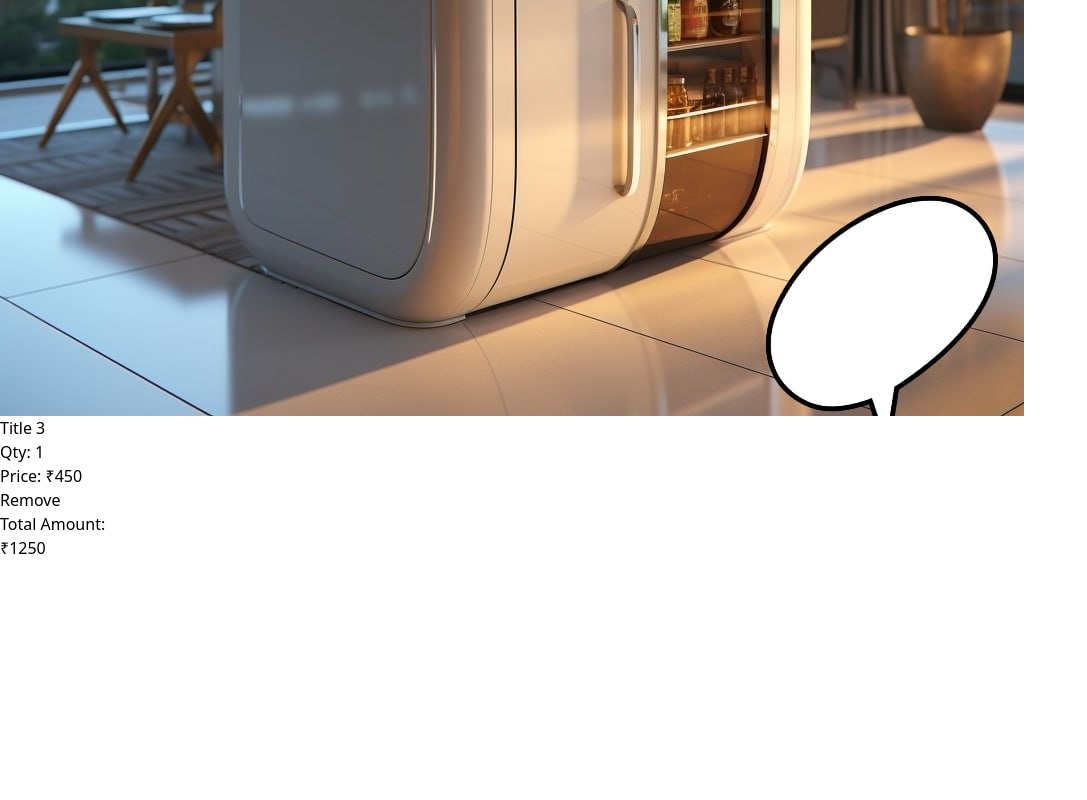
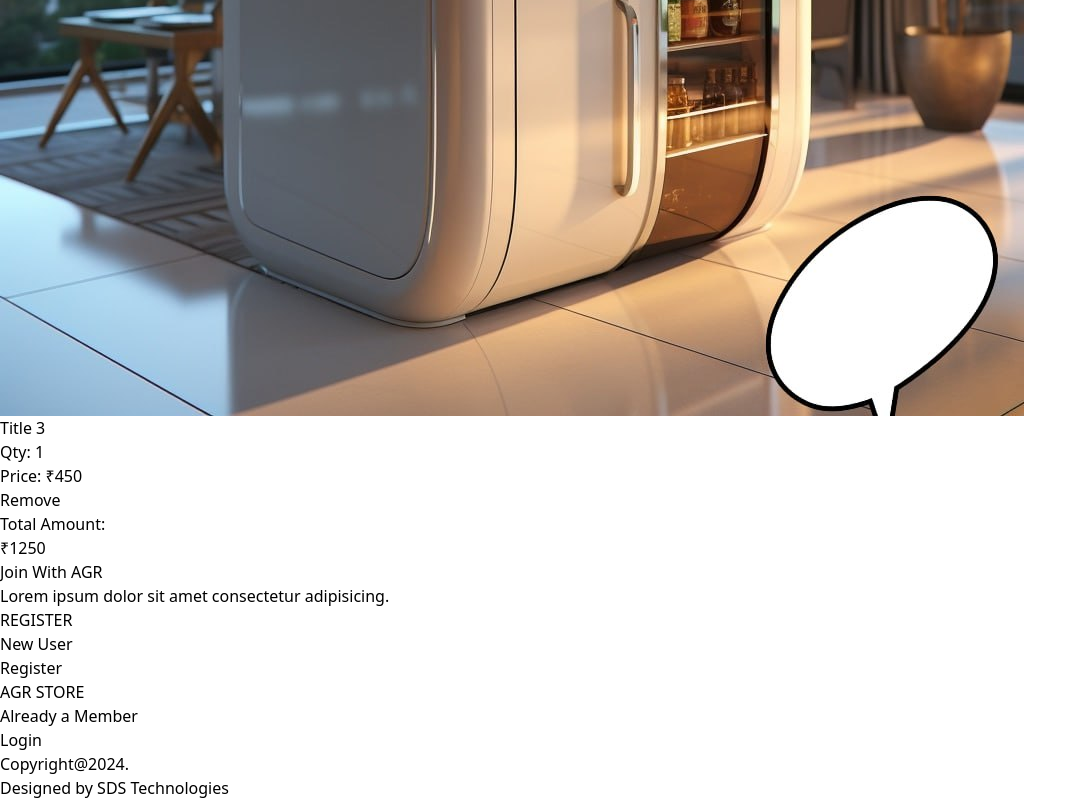
Before and after one commit to saravanasds/Agr-store-frontend, a React (Vite) app: page /cart in a window 1280 px wide. Shown: the part 3864-4664 px from the top of the page, without its empty margins (0-1087 px from the left). Before the commit the page ends 4424 px from the top, so only its background shows below. Built offline with nearby package versions, Linux system fonts and the light colour scheme.

Commit message:
pushed again

```diff
--- a/src/Components/Layout.jsx
+++ b/src/Components/Layout.jsx
@@ -13,7 +13,7 @@ function Layout() {
       <main className="flex-grow">
         <Outlet />
       </main>
-      {/* <Footer /> */}
+      <Footer />
     </div>
     </>
   )
--- a/src/Pages/Homecomponents/Homehero.jsx
+++ b/src/Pages/Homecomponents/Homehero.jsx
@@ -36,7 +36,7 @@ const Homehero = () => {
         }}
       >
         {/* Static content */}
-        <div className="lg:w-[85%] lg:h-[70%] h-auto md:gap-10 gap-10 w-5/6 md:w-1/2  flex lg:flex-row md:flex-col flex-col-reverse justify-center items-center lg:gap-10  p-5 bg-blue-700">
+        <div className="lg:w-[85%] lg:h-[70%] h-auto md:gap-10 gap-10 w-5/6 md:w-1/2  flex lg:flex-row md:flex-col flex-col-reverse justify-center items-center lg:gap-10  p-5 ">
 
           <div className="lg:w-full lg:h-full w-full md:h-[50%] py-3 flex flex-col justify-center px-5 lg:px-5 lg:py-2 item-center lg:items-start gap-5 ">
             <h4 className="lg:text-xl text-lg font-semibold tracking-wider text-center text-[rgb(255,181,36)] lg:mb-3">
```
